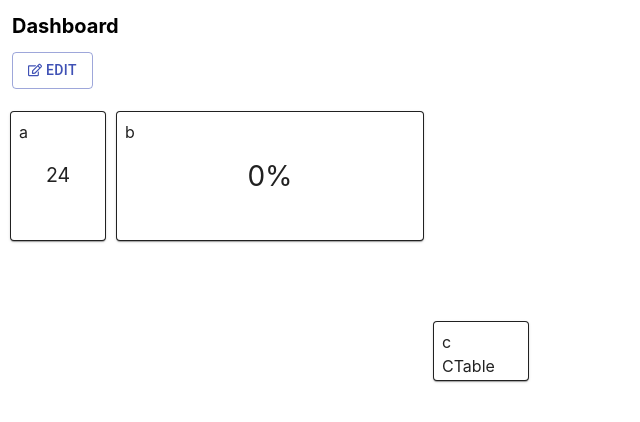
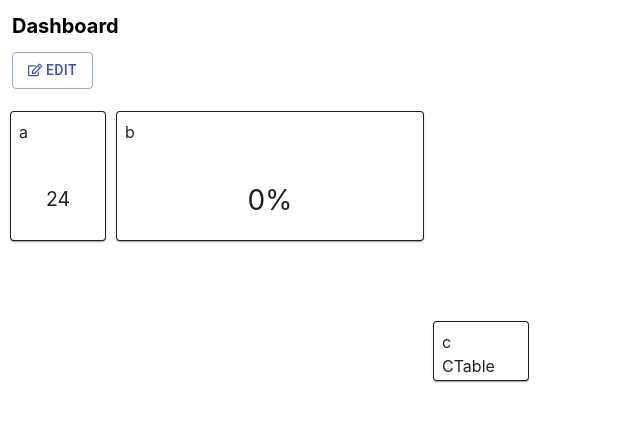
Before and after one commit to kjj7999/colorful-days, a React (Create React App) app in the folder frontend/: page /dashboard in a window 1280 px wide. Shown: the top 422 px of the page, without its empty margins (0-640 px from the left). Built offline with nearby package versions, Linux system fonts and the light colour scheme.

Commit message:
make widget relative

```diff
--- a/frontend/src/components/organisms/CounterWidget.tsx
+++ b/frontend/src/components/organisms/CounterWidget.tsx
@@ -12,7 +12,7 @@ function CounterWidget(props: WidgetInfo) {
   }, [width, height]);
 
   return (
-    <div className="w-full h-full" ref={ref}>
+    <div className="relative w-full h-full" ref={ref}>
       <Box
         sx={{
           top: 0,
--- a/frontend/src/components/organisms/ProgressWidget.tsx
+++ b/frontend/src/components/organisms/ProgressWidget.tsx
@@ -14,7 +14,7 @@ function ProgressWidget(props: WidgetInfo) {
   }, [width, height]);
 
   return (
-    <div className="w-full h-full" ref={ref}>
+    <div className="relative w-full h-full" ref={ref}>
       <Box
         sx={{
           top: 0,
```
